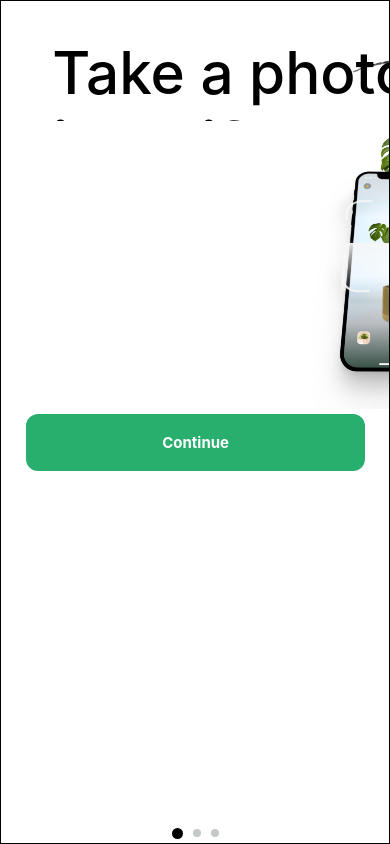
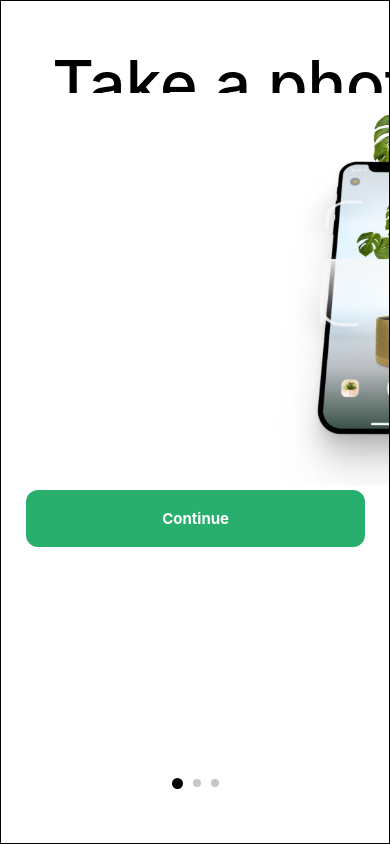
Before and after one commit to alitamerkara/PlantApp, a React Native app: screen /Onboard in a window 390 px wide. Built offline with nearby package versions, Linux system fonts and the light colour scheme.

Commit message:
some styles edited

```diff
--- a/src/Home.tsx
+++ b/src/Home.tsx
@@ -2,7 +2,6 @@ import React from "react";
 import { SafeAreaView, StatusBar, StyleSheet, View } from "react-native";
 import { NavigationContainer } from "@react-navigation/native";
 import { createNativeStackNavigator } from "@react-navigation/native-stack";
-import { SafeAreaProvider } from "react-native-safe-area-context";
 Onboard;
 import HomePage from "./pages/HomePage";
 import Onboard from "./pages/Onboard";
@@ -32,6 +31,5 @@ export default function Home() {
 const styles = StyleSheet.create({
   container: {
     flex: 1,
-    // backgroundColor: "red",
   },
 });
--- a/src/components/Paginator.tsx
+++ b/src/components/Paginator.tsx
@@ -33,6 +33,7 @@ const styles = StyleSheet.create({
     height: 20,
     alignItems: "center",
     justifyContent: "center",
+    marginBottom: 50,
   },
   dot: {
     height: 8,
--- a/src/pages/HomePage.tsx
+++ b/src/pages/HomePage.tsx
@@ -44,14 +44,15 @@ const styles = StyleSheet.create({
     backgroundColor: "white",
   },
   titleContainer: {
-    width: "70%",
-    height: "10%",
-    marginTop: "7%",
-    marginLeft: "6%",
+    width: width * 0.8,
+    height: height * 0.1,
+    marginTop: height * 0.07,
+    marginLeft: width * 0.06,
   },
   title: {
-    fontSize: width * 0.08,
+    width: width * 0.76,
     height: height * 0.04,
+    fontSize: width * 0.07,
     color: "#13231B",
     fontWeight: "400",
   },
@@ -59,26 +60,27 @@ const styles = StyleSheet.create({
     fontWeight: "700",
   },
   subTitle: {
+    width: width * 0.8,
+    height: height * 0.05,
     fontSize: width * 0.04,
-    marginVertical: height * 0.015,
-    height: height * 0.54,
     color: "#13231BB2",
     fontWeight: "400",
   },
   image: {
     width: width,
-    height: "60%",
+    height: height * 0.61,
     resizeMode: "contain",
   },
   terms: {
+    width: width * 0.61,
+    height: height * 0.03,
+    marginLeft: width * 0.19,
+    marginTop: height * 0.02,
     alignItems: "center",
-    marginTop: height * 0.02,
   },
   termsText: {
     color: "#597165B2",
-    fontSize: width * 0.03,
-    width: width * 0.61,
-    height: height * 0.036,
+    fontSize: width * 0.029,
     textAlign: "center",
   },
 });
--- a/src/pages/OnboardingItem.tsx
+++ b/src/pages/OnboardingItem.tsx
@@ -34,7 +34,10 @@ const OnboardingItem = ({ item, onPress }: OnboardingItemProps) => {
       </View>
       {item.id !== 3 && (
         <View style={styles.container}>
-          <Image source={item.image} style={styles.image} />
+          <Image
+            source={item.image}
+            style={item.id === 1 ? styles.image : styles.image2}
+          />
           {item.id === 2 && (
             <Image
               source={require("../photos/onboarding3-1.png")}
@@ -52,39 +55,46 @@ const styles = StyleSheet.create({
   container: {
     flex: 1,
     backgroundColor: "white",
-    height,
+    height: height,
   },
   titleContainer: {
-    width: width * 0.7,
-    height: height * 0.08,
-    marginVertical: height * 0.06,
+    width: width * 0.81,
+    height: height * 0.081,
+    marginTop: height * 0.073,
     marginLeft: width * 0.064,
     position: "relative",
   },
   title: {
-    fontSize: width * 0.073,
+    fontSize: width * 0.08,
     fontWeight: "500",
   },
   anotherTitle: {
     fontWeight: "800",
   },
   brush: {
-    width: width * 0.3,
-    height: height * 0.05,
+    width: width * 0.362,
+    height: height * 0.016,
     position: "absolute",
-    top: height * 0.02,
-    right: "5%",
+    top: height * 0.04,
+    left: width * 0.4,
   },
   brush2: {
-    width: width * 0.37,
-    height: height * 0.05,
+    width: width * 0.405,
+    height: height * 0.016,
     position: "absolute",
-    top: height * 0.027,
-    right: "15%",
+    top: height * 0.04,
+    left: width * 0.3,
   },
   image: {
     width: width,
-    height: "60%",
+    height: height * 0.653,
+    marginBottom: -height * 0.02,
+    resizeMode: "contain",
+  },
+  image2: {
+    width: width,
+    height: height * 0.6,
+    marginTop: height * 0.05,
     marginBottom: -height * 0.02,
     resizeMode: "contain",
     position: "relative",
@@ -93,8 +103,8 @@ const styles = StyleSheet.create({
     height: "20%",
     width: "40%",
     position: "absolute",
-    top: "-7%",
-    right: "10%",
+    right: 0,
   },
 });
+
 export default OnboardingItem;
```
